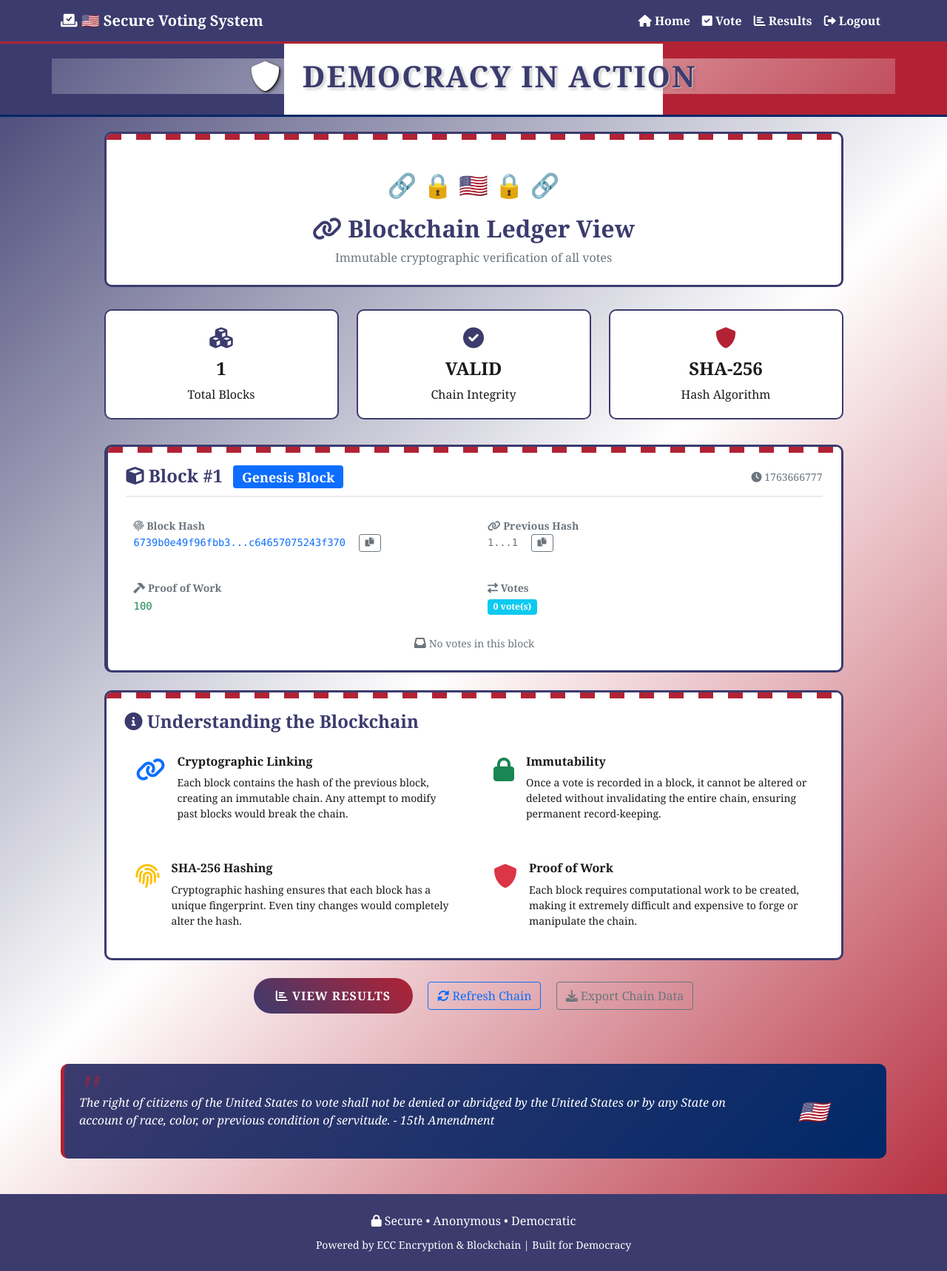
After one commit to JahzB/CSC455_Project, a Flask app: page /chain_view in a window 1280 px wide. The commit adds this page. Shown: the whole page at 74% size. Run offline with Flask 3, Linux system fonts and the light colour scheme; the visitor is signed in with stand-in values (Sample User, id 1); some libraries are stand-ins or nearby versions.

Commit message:
realized that i hadn't dont the chainview page at all so i added that, then i noticed that the previous hash on the blocks shown in admin was not correct to i went back and changed that

```diff
--- a/app.py
+++ b/app.py
@@ -272,9 +272,15 @@ def admin():
         'chain_length': len(blockchain.chain)
     }
 
+    # Calculate hashes for each block without modifying the original blocks
+    block_hashes = []
+    for block in blockchain.chain:
+        block_hashes.append(blockchain.hash(block))
+
     # Pass blockchain data for admin view
     chain_data = {
         'chain': blockchain.chain,
+        'block_hashes': block_hashes,
         'length': len(blockchain.chain),
         'is_valid': blockchain.is_chain_valid(blockchain.chain)
     }
@@ -291,14 +297,21 @@ def chain_view():
     if 'logged_in' not in session:
         return redirect(url_for('login'))
 
+    # Calculate hashes for each block without modifying the original blocks
+    block_hashes = []
+    for block in blockchain.chain:
+        block_hashes.append(blockchain.hash(block))
+
     response = {
         'chain': blockchain.chain,
+        'block_hashes': block_hashes,
         'length': len(blockchain.chain),
         'is_valid': blockchain.is_chain_valid(blockchain.chain)
     }
 
     return render_template('chain_view.html',
                            chain=response['chain'],
+                           block_hashes=response['block_hashes'],
                            length=response['length'],
                            is_valid=response['is_valid'],
                            quote=VOTING_QUOTE)
--- a/templates/admin.html
+++ b/templates/admin.html
@@ -361,8 +361,7 @@ SECURITY FEATURES:
                                     <strong><i class="fas fa-hashtag"></i> Block Hash:</strong>
                                 </small>
                                 <code class="hash-display d-block text-success">
-                                    {% set block_hash = block | string | hash('sha256') %}
-                                    {{ block_hash[:64] }}...
+                                    {{ chain.block_hashes[loop.index0][:64] }}...
                                 </code>
                             </div>
 
--- /dev/null
+++ b/templates/chain_view.html
@@ -0,0 +1,559 @@
+{% extends "base.html" %}
+
+{% block title %}Blockchain View - Secure Voting System{% endblock %}
+
+{% block content %}
+<!--
+BLOCKCHAIN VIEW TEMPLATE
+========================
+
+HOW THIS PAGE WORKS:
+- Displays the raw, immutable blockchain ledger for verification
+- Shows all blocks in the chain with complete details
+- Allows users to verify the integrity of the voting system
+- Provides transparency into the cryptographic security
+- Displays chain validation status in real-time
+
+CONNECTIONS TO OTHER PAGES:
+- Extends base.html for consistent styling and navigation
+- Provides technical verification for results.html data
+- Accessible to logged-in users for transparency
+- Shows the underlying data structure supporting vote.html
+
+SECURITY FEATURES:
+- Read-only view of blockchain data
+- Displays hash verification for integrity
+- Shows cryptographic proof of immutability
+- Validates entire chain integrity
+- Transparent verification without privacy compromise
+-->
+
+<div class="container">
+    <div class="row justify-content-center">
+        <div class="col-md-11">
+            <!-- Blockchain Header -->
+            <div class="flag-card text-center">
+                <div class="flag-decoration mb-3">
+                    🔗 🔒 🇺🇸 🔒 🔗
+                </div>
+                <h2 class="fw-bold" style="color: var(--flag-blue);">
+                    <i class="fas fa-link"></i>
+                    Blockchain Ledger View
+                </h2>
+                <p class="text-muted mb-0">
+                    Immutable cryptographic verification of all votes
+                </p>
+            </div>
+
+            <!-- Chain Statistics -->
+            <div class="row g-4 mb-4">
+                <div class="col-md-4">
+                    <div class="vote-stat text-center">
+                        <h3 style="color: var(--flag-blue);">
+                            <i class="fas fa-cubes"></i>
+                        </h3>
+                        <h4 class="fw-bold">{{ length }}</h4>
+                        <p class="mb-0">Total Blocks</p>
+                    </div>
+                </div>
+                <div class="col-md-4">
+                    <div class="vote-stat text-center">
+                        <h3 style="color: {% if is_valid %}var(--flag-blue){% else %}var(--flag-red){% endif %};">
+                            <i class="fas fa-{% if is_valid %}check-circle{% else %}exclamation-triangle{% endif %}"></i>
+                        </h3>
+                        <h4 class="fw-bold">{% if is_valid %}VALID{% else %}INVALID{% endif %}</h4>
+                        <p class="mb-0">Chain Integrity</p>
+                    </div>
+                </div>
+                <div class="col-md-4">
+                    <div class="vote-stat text-center">
+                        <h3 style="color: var(--flag-red);">
+                            <i class="fas fa-shield-alt"></i>
+                        </h3>
+                        <h4 class="fw-bold">SHA-256</h4>
+                        <p class="mb-0">Hash Algorithm</p>
+                    </div>
+                </div>
+            </div>
+
+            <!-- Chain Validation Alert -->
+            {% if is_valid %}
+            <div class="alert alert-success d-flex align-items-center" role="alert">
+                <i class="fas fa-check-circle fa-2x me-3"></i>
+                <div>
+                    <h5 class="mb-1 fw-bold">Blockchain Integrity Verified ✓</h5>
+                    <p class="mb-0">All blocks are cryptographically linked and unmodified. The voting system is secure and tamper-proof.</p>
+                </div>
+            </div>
+            {% else %}
+            <div class="alert alert-danger d-flex align-items-center" role="alert">
+                <i class="fas fa-exclamation-triangle fa-2x me-3"></i>
+                <div>
+                    <h5 class="mb-1 fw-bold">Blockchain Integrity Compromised!</h5>
+                    <p class="mb-0">Chain validation has failed. This may indicate tampering or data corruption.</p>
+                </div>
+            </div>
+            {% endif %}
+
+            <!-- Blockchain Blocks -->
+            <div class="blockchain-container">
+                {% for block in chain %}
+                <div class="block-card flag-card mb-4" data-block-index="{{ block['index'] }}">
+                    <!-- Block Header -->
+                    <div class="block-header d-flex justify-content-between align-items-center mb-3">
+                        <h4 class="fw-bold mb-0" style="color: var(--flag-blue);">
+                            <i class="fas fa-cube"></i>
+                            Block #{{ block['index'] }}
+                            {% if block['index'] == 1 %}
+                            <span class="badge bg-primary ms-2">Genesis Block</span>
+                            {% endif %}
+                        </h4>
+                        <small class="text-muted">
+                            <i class="fas fa-clock"></i>
+                            {{ block['timestamp']|int }}
+                        </small>
+                    </div>
+
+                    <!-- Block Details Grid -->
+                    <div class="row g-3">
+                        <!-- Block Hash -->
+                        <div class="col-md-6">
+                            <div class="block-detail">
+                                <label class="fw-bold text-muted small">
+                                    <i class="fas fa-fingerprint"></i> Block Hash
+                                </label>
+                                <div class="hash-display" title="{{ block_hashes[loop.index0] }}">
+                                    <code class="text-primary">{{ block_hashes[loop.index0][:16] }}...{{ block_hashes[loop.index0][-16:] }}</code>
+                                    <button class="btn btn-sm btn-outline-secondary ms-2 copy-btn"
+                                            onclick="copyToClipboard('{{ block_hashes[loop.index0] }}', this)"
+                                            title="Copy full hash">
+                                        <i class="fas fa-copy"></i>
+                                    </button>
+                                </div>
+                            </div>
+                        </div>
+
+                        <!-- Previous Hash -->
+                        <div class="col-md-6">
+                            <div class="block-detail">
+                                <label class="fw-bold text-muted small">
+                                    <i class="fas fa-link"></i> Previous Hash
+                                </label>
+                                <div class="hash-display" title="{{ block['previous_hash'] }}">
+                                    <code class="text-secondary">{{ block['previous_hash'][:16] }}...{{ block['previous_hash'][-16:] }}</code>
+                                    <button class="btn btn-sm btn-outline-secondary ms-2 copy-btn"
+                                            onclick="copyToClipboard('{{ block['previous_hash'] }}', this)"
+                                            title="Copy full hash">
+                                        <i class="fas fa-copy"></i>
+                                    </button>
+                                </div>
+                            </div>
+                        </div>
+
+                        <!-- Proof of Work -->
+                        <div class="col-md-6">
+                            <div class="block-detail">
+                                <label class="fw-bold text-muted small">
+                                    <i class="fas fa-hammer"></i> Proof of Work
+                                </label>
+                                <div>
+                                    <code class="text-success">{{ block['proof'] }}</code>
+                                </div>
+                            </div>
+                        </div>
+
+                        <!-- Vote Count -->
+                        <div class="col-md-6">
+                            <div class="block-detail">
+                                <label class="fw-bold text-muted small">
+                                    <i class="fas fa-exchange-alt"></i> Votes
+                                </label>
+                                <div>
+                                    <span class="badge bg-info">{{ block['votes']|length }} vote(s)</span>
+                                </div>
+                            </div>
+                        </div>
+                    </div>
+
+                    <!-- Vote Details -->
+                    {% if block['votes']|length > 0 %}
+                    <div class="transactions-section mt-4">
+                        <h6 class="fw-bold mb-3" style="color: var(--flag-red);">
+                            <i class="fas fa-list"></i>
+                            Vote Details
+                        </h6>
+
+                        {% for vote in block['votes'] %}
+                        <div class="transaction-item p-3 mb-2" style="background: rgba(60, 59, 110, 0.05); border-radius: 8px;">
+                            <div class="row g-2">
+                                <div class="col-md-4">
+                                    <small class="fw-bold text-muted d-block">Voter Hash</small>
+                                    <code class="small">{{ vote['voter_hash'][:12] }}...{{ vote['voter_hash'][-12:] }}</code>
+                                </div>
+                                <div class="col-md-4">
+                                    <small class="fw-bold text-muted d-block">Encrypted Vote</small>
+                                    <code class="small text-success">{{ vote['encrypted_vote'][:12] }}...{{ vote['encrypted_vote'][-12:] }}</code>
+                                </div>
+                                <div class="col-md-4">
+                                    <small class="fw-bold text-muted d-block">Submission Time</small>
+                                    <span class="small">{{ vote['submission_time']|int }}</span>
+                                </div>
+                            </div>
+                        </div>
+                        {% endfor %}
+                    </div>
+                    {% else %}
+                    <div class="mt-3 text-center text-muted">
+                        <i class="fas fa-inbox"></i>
+                        <small>No votes in this block</small>
+                    </div>
+                    {% endif %}
+                </div>
+                {% endfor %}
+            </div>
+
+            <!-- Blockchain Information -->
+            <div class="flag-card mt-4">
+                <h4 class="fw-bold mb-3" style="color: var(--flag-blue);">
+                    <i class="fas fa-info-circle"></i>
+                    Understanding the Blockchain
+                </h4>
+                <div class="row g-4">
+                    <div class="col-md-6">
+                        <div class="info-item">
+                            <div class="d-flex align-items-start">
+                                <i class="fas fa-link fa-2x text-primary me-3 mt-1"></i>
+                                <div>
+                                    <h6 class="fw-bold">Cryptographic Linking</h6>
+                                    <p class="mb-0 small">
+                                        Each block contains the hash of the previous block, creating an
+                                        immutable chain. Any attempt to modify past blocks would break the chain.
+                                    </p>
+                                </div>
+                            </div>
+                        </div>
+                    </div>
+                    <div class="col-md-6">
+                        <div class="info-item">
+                            <div class="d-flex align-items-start">
+                                <i class="fas fa-lock fa-2x text-success me-3 mt-1"></i>
+                                <div>
+                                    <h6 class="fw-bold">Immutability</h6>
+                                    <p class="mb-0 small">
+                                        Once a vote is recorded in a block, it cannot be altered or deleted
+                                        without invalidating the entire chain, ensuring permanent record-keeping.
+                                    </p>
+                                </div>
+                            </div>
+                        </div>
+                    </div>
+                    <div class="col-md-6">
+                        <div class="info-item">
+                            <div class="d-flex align-items-start">
+                                <i class="fas fa-fingerprint fa-2x text-warning me-3 mt-1"></i>
+                                <div>
+                                    <h6 class="fw-bold">SHA-256 Hashing</h6>
+                                    <p class="mb-0 small">
+                                        Cryptographic hashing ensures that each block has a unique fingerprint.
+                                        Even tiny changes would completely alter the hash.
+                                    </p>
+                                </div>
+                            </div>
+                        </div>
+                    </div>
+                    <div class="col-md-6">
+                        <div class="info-item">
+                            <div class="d-flex align-items-start">
+                                <i class="fas fa-shield-alt fa-2x text-danger me-3 mt-1"></i>
+                                <div>
+                                    <h6 class="fw-bold">Proof of Work</h6>
+                                    <p class="mb-0 small">
+                                        Each block requires computational work to be created, making it
+                                        extremely difficult and expensive to forge or manipulate the chain.
+                                    </p>
+                                </div>
+                            </div>
+                        </div>
+                    </div>
+                </div>
+            </div>
+
+            <!-- Action Buttons -->
+            <div class="text-center mt-4 mb-5">
+                <a href="{{ url_for('results') }}" class="btn btn-patriot me-3">
+                    <i class="fas fa-chart-bar"></i>
+                    View Results
+                </a>
+                <button onclick="location.reload()" class="btn btn-outline-primary me-3">
+                    <i class="fas fa-sync-alt"></i>
+                    Refresh Chain
+                </button>
+                <button onclick="downloadChainData()" class="btn btn-outline-secondary">
+                    <i class="fas fa-download"></i>
+                    Export Chain Data
+                </button>
+            </div>
+        </div>
+    </div>
+</div>
+
+{% endblock %}
+
+{% block scripts %}
+<script>
+/*
+BLOCKCHAIN VIEW PAGE JAVASCRIPT
+================================
+
+This script provides:
+- Hash copying functionality
+- Block visualization enhancements
+- Chain validation indicators
+- Export functionality for blockchain data
+- Interactive block exploration
+*/
+
+// Copy hash to clipboard
+function copyToClipboard(text, button) {
+    navigator.clipboard.writeText(text).then(() => {
+        const originalIcon = button.innerHTML;
+        button.innerHTML = '<i class="fas fa-check"></i>';
+        button.classList.remove('btn-outline-secondary');
+        button.classList.add('btn-success');
+
+        setTimeout(() => {
+            button.innerHTML = originalIcon;
+            button.classList.remove('btn-success');
+            button.classList.add('btn-outline-secondary');
+        }, 2000);
+    }).catch(err => {
+        console.error('Failed to copy:', err);
+        alert('Failed to copy hash to clipboard');
+    });
+}
+
+// Download chain data as JSON
+function downloadChainData() {
+    const chainData = {
+        chain: {{ chain|tojson }},
+        length: {{ length }},
+        is_valid: {{ is_valid|tojson }},
+        exported_at: new Date().toISOString()
+    };
+
+    const dataStr = JSON.stringify(chainData, null, 2);
+    const dataBlob = new Blob([dataStr], { type: 'application/json' });
+    const url = URL.createObjectURL(dataBlob);
+
+    const link = document.createElement('a');
+    link.href = url;
+    link.download = `blockchain_export_${new Date().toISOString().split('T')[0]}.json`;
+    document.body.appendChild(link);
+    link.click();
+    document.body.removeChild(link);
+    URL.revokeObjectURL(url);
+
+    // Show success message
+    const alert = document.createElement('div');
+    alert.innerHTML = `
+        <div class="alert alert-success alert-dismissible fade show position-fixed"
+             style="top: 100px; right: 20px; z-index: 1050;">
+            <i class="fas fa-download me-2"></i>
+            Blockchain data exported successfully!
+            <button type="button" class="btn-close" data-bs-dismiss="alert"></button>
+        </div>
+    `;
+    document.body.appendChild(alert);
+
+    setTimeout(() => {
+        const alertElement = alert.querySelector('.alert');
+        if (alertElement) {
+            const bsAlert = new bootstrap.Alert(alertElement);
+            bsAlert.close();
+        }
+    }, 3000);
+}
+
+document.addEventListener('DOMContentLoaded', function() {
+    // Animate blocks on load
+    const blocks = document.querySelectorAll('.block-card');
+    blocks.forEach((block, index) => {
+        block.style.opacity = '0';
+        block.style.transform = 'translateY(30px)';
+
+        setTimeout(() => {
+            block.style.transition = 'all 0.8s ease';
+            block.style.opacity = '1';
+            block.style.transform = 'translateY(0)';
+        }, index * 100);
+    });
+
+    // Add hover effects to blocks
+    blocks.forEach(block => {
+        block.addEventListener('mouseenter', function() {
+            this.style.transform = 'scale(1.01)';
+            this.style.boxShadow = '0 8px 24px rgba(0, 0, 0, 0.15)';
+        });
+
+        block.addEventListener('mouseleave', function() {
+            this.style.transform = 'scale(1)';
+            this.style.boxShadow = '';
+        });
+    });
+
+    // Highlight hash connections
+    const hashDisplays = document.querySelectorAll('.hash-display');
+    hashDisplays.forEach(display => {
+        display.addEventListener('mouseenter', function() {
+            this.style.backgroundColor = 'rgba(60, 59, 110, 0.1)';
+            this.style.borderRadius = '5px';
+            this.style.padding = '5px';
+        });
+
+        display.addEventListener('mouseleave', function() {
+            this.style.backgroundColor = '';
+            this.style.padding = '';
+        });
+    });
+
+    // Add visual indicators for block connections
+    function visualizeBlockConnections() {
+        const blocks = document.querySelectorAll('.block-card');
+        blocks.forEach((block, index) => {
+            if (index > 0) {
+                const connector = document.createElement('div');
+                connector.className = 'block-connector';
+                connector.innerHTML = '<i class="fas fa-arrow-down fa-2x"></i>';
+                block.parentElement.insertBefore(connector, block);
+            }
+        });
+    }
+
+    visualizeBlockConnections();
+
+    // Chain validation animation
+    const validationAlert = document.querySelector('.alert-success, .alert-danger');
+    if (validationAlert) {
+        validationAlert.style.animation = 'slideInDown 0.8s ease';
+    }
+
+    // Add info tooltips
+    const copyButtons = document.querySelectorAll('.copy-btn');
+    copyButtons.forEach(btn => {
+        btn.setAttribute('data-bs-toggle', 'tooltip');
+        btn.setAttribute('data-bs-placement', 'top');
+    });
+
+    // Initialize Bootstrap tooltips if available
+    if (typeof bootstrap !== 'undefined' && bootstrap.Tooltip) {
+        const tooltipTriggerList = [].slice.call(document.querySelectorAll('[data-bs-toggle="tooltip"]'));
+        tooltipTriggerList.map(function (tooltipTriggerEl) {
+            return new bootstrap.Tooltip(tooltipTriggerEl);
+        });
+    }
+
+    console.log('🔗 Blockchain view loaded - Chain integrity:', {{ is_valid|tojson }});
+});
+
+// Add custom CSS for blockchain view
+const style = document.createElement('style');
+style.textContent = `
+    .block-card {
+        border-left: 5px solid var(--flag-blue);
+        transition: all 0.3s ease;
+    }
+
+    .block-card:hover {
+        border-left-color: var(--flag-red);
+    }
+
+    .block-header {
+        border-bottom: 2px solid rgba(60, 59, 110, 0.1);
+        padding-bottom: 10px;
+    }
+
+    .block-detail {
+        padding: 10px;
+        background: rgba(255, 255, 255, 0.5);
+        border-radius: 8px;
+    }
+
+    .hash-display {
+        font-family: 'Courier New', monospace;
+        word-break: break-all;
+        transition: all 0.3s ease;
+    }
+
+    .hash-display code {
+        font-size: 0.85rem;
+    }
+
+    .copy-btn {
+        padding: 2px 8px;
+        font-size: 0.75rem;
+    }
+
+    .transaction-item {
+        border-left: 3px solid var(--flag-blue);
+        transition: all 0.3s ease;
+    }
+
+    .transaction-item:hover {
+        border-left-color: var(--flag-red);
+        background: rgba(60, 59, 110, 0.1) !important;
+    }
+
+    .info-item {
+        padding: 15px;
+        border-radius: 8px;
+        background: rgba(255, 255, 255, 0.5);
+        height: 100%;
+        transition: all 0.3s ease;
+    }
+
+    .info-item:hover {
+        background: rgba(255, 255, 255, 0.8);
+        transform: translateY(-2px);
+        box-shadow: 0 4px 12px rgba(0, 0, 0, 0.1);
+    }
+
+    .block-connector {
+        text-align: center;
+        color: var(--flag-blue);
+        margin: -10px 0;
+        animation: pulse 2s ease-in-out infinite;
+    }
+
+    @keyframes slideInDown {
+        from {
+            opacity: 0;
+            transform: translateY(-20px);
+        }
+        to {
+            opacity: 1;
+            transform: translateY(0);
+        }
+    }
+
+    @keyframes pulse {
+        0%, 100% {
+            opacity: 0.6;
+        }
+        50% {
+            opacity: 1;
+        }
+    }
+
+    @media (max-width: 768px) {
+        .hash-display code {
+            font-size: 0.7rem;
+        }
+
+        .block-card {
+            padding: 15px !important;
+        }
+    }
+`;
+document.head.appendChild(style);
+</script>
+{% endblock %}
```
